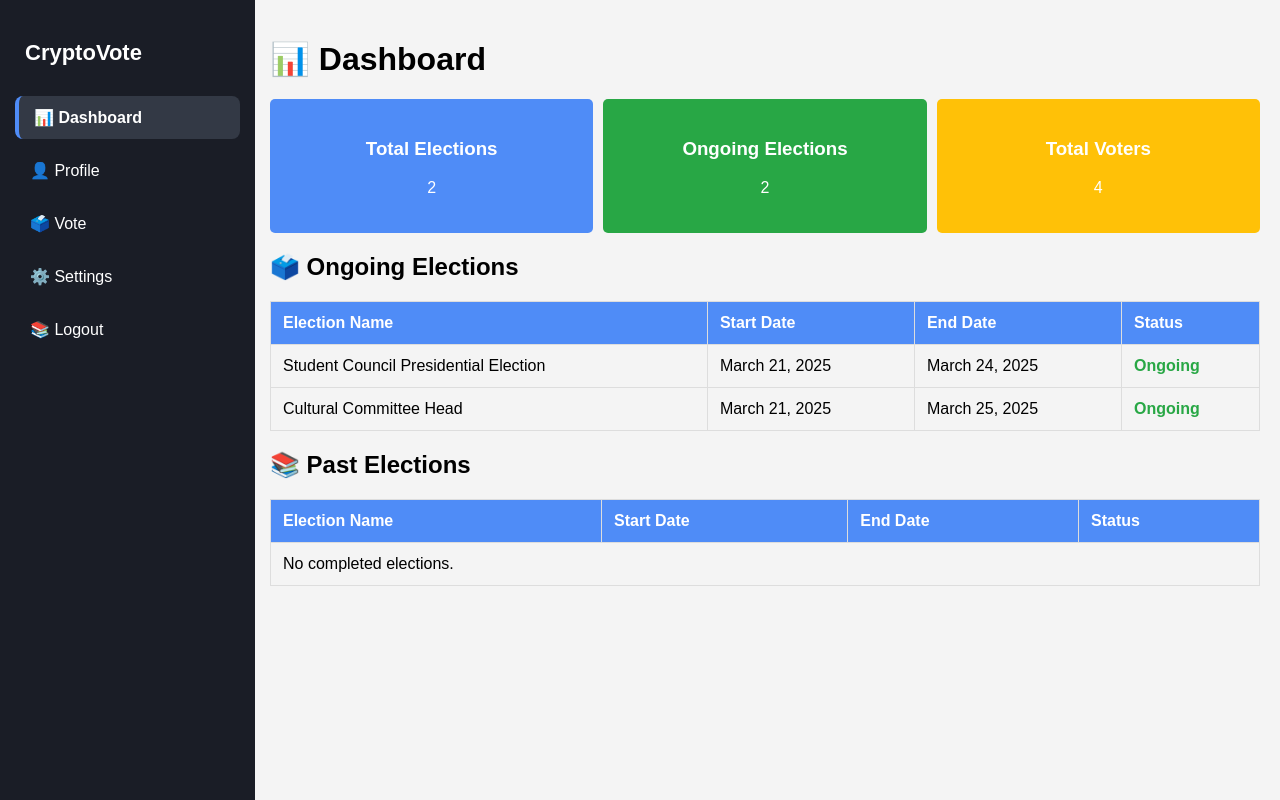
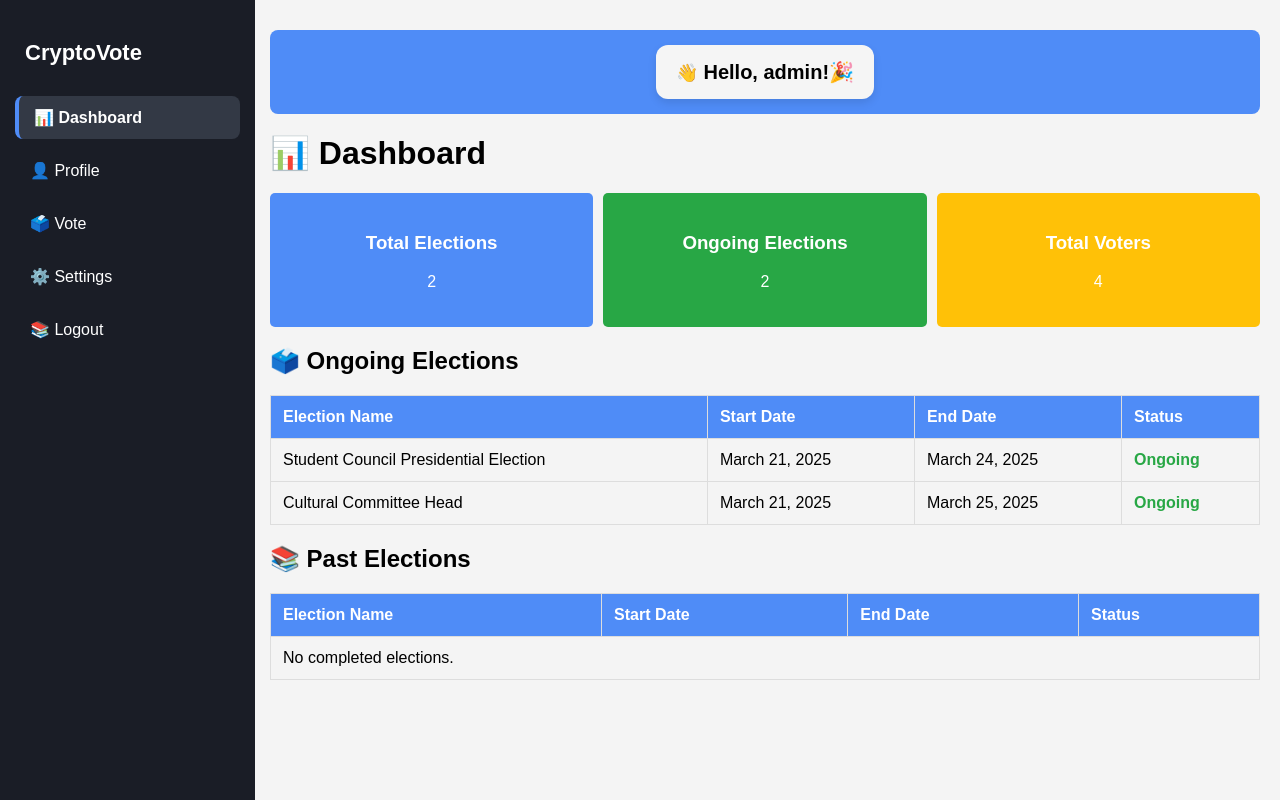
Before and after one commit to Om-Suman/CryptoVote, a Django app: page /dashboard/ in a window 1280 px wide. Run offline with Django 5.2, Linux system fonts and the light colour scheme; a user stored in the database is signed in; data comes from the database, SQL or seed files in the repository; both versions use the stored data as it was after the commit.

Commit message:
Added greeting in dashboard

```diff
--- a/main/views.py
+++ b/main/views.py
@@ -70,11 +70,18 @@ def dashboard(request):
     # Total voters count (from Profile)
     total_voters = Profile.objects.count()
 
+    # Check if user is authenticated before getting username
+    if request.user.is_authenticated:
+        username = request.user.username
+    else:
+        username = "Guest"  # Default if no user is logged in
+
     context = {
         "total_elections": total_elections,
         "ongoing_elections": ongoing_elections,
         "completed_elections": completed_elections,
         "total_voters": total_voters,
+        "username": username,  # Pass username to the template
         "active_page": "dashboard",  # Mark dashboard as active in sidebar
     }
     return render(request, "dashboard.html", context)
--- a/templates/dashboard.html
+++ b/templates/dashboard.html
@@ -89,10 +89,22 @@
         overflow-y: auto;
       }
 
+      /* User Greeting */
+      .user-greeting {
+        background-color: #4f8cf7;
+        padding: 15px 20px;
+        border-radius: 8px;
+        color: #fff;
+        font-size: 18px;
+        margin-bottom: 20px;
+        display: inline-block;
+      }
+
       h1,
       h2 {
         margin-top: 20px;
       }
+
       /* Stats Section */
       .stats-container {
         display: flex;
@@ -150,11 +162,32 @@
         color: #6c757d;
         font-weight: bold;
       }
+      /* User Greeting Styles */
+      .user-greeting {
+        margin-top: 10px;
+        margin-bottom: 20px;
+        display: flex;
+        justify-content: center;
+      }
 
-      /* Ensuring footer stays at the bottom */
-      html,
-      body {
-        height: 100%;
+      .greeting-box {
+        background: whitesmoke;
+        padding: 15px 20px;
+        border-radius: 12px;
+        color: black;
+        box-shadow: 0 4px 8px rgba(0, 0, 0, 0.1);
+        max-width: 400px;
+        text-align: left;
+      }
+
+      .greeting-box strong {
+        font-size: 20px;
+      }
+
+      .greeting-box p {
+        margin-top: 5px;
+        font-size: 14px;
+        opacity: 0.9;
       }
     </style>
   </head>
@@ -200,6 +233,13 @@
 
       <!-- Content Section -->
       <div class="content">
+        <!-- User Greeting -->
+        <div class="user-greeting">
+          <div class="greeting-box">
+            👋 <strong>Hello, {{ username }}!🎉</strong>
+          </div>
+        </div>
+
         <h1>📊 Dashboard</h1>
 
         <!-- Stats Section -->
```
Also changed, not shown: db.sqlite3.
